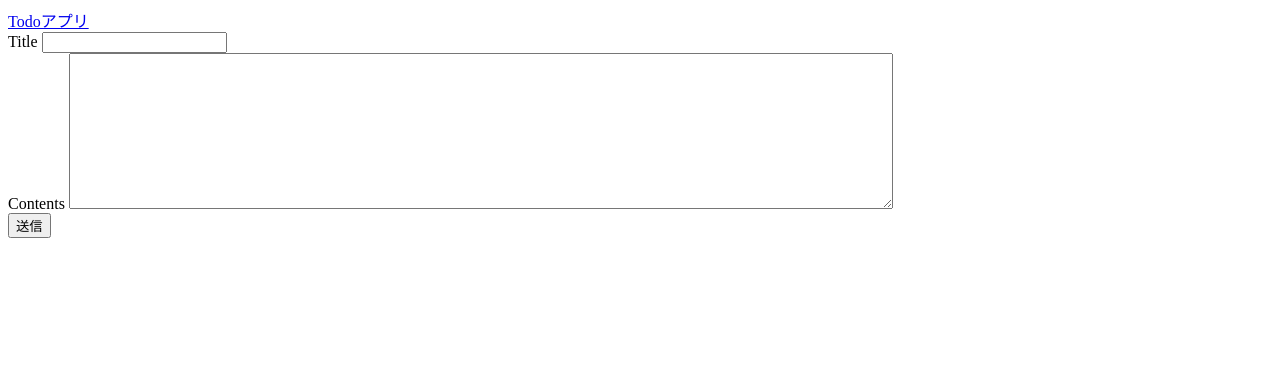
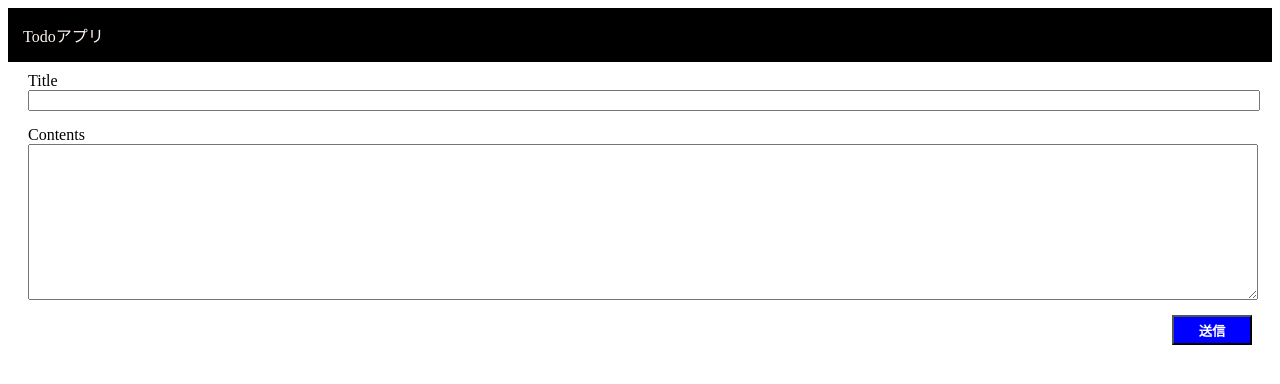
Before and after one commit to Mkk818/todo_team_practice_copy, a PHP site: page /create.php in a window 1280 px wide. Shown: the top 384 px of the page. Run offline with PHP 8.4, Linux system fonts and the light colour scheme.

Commit message:
Create機能のCSS 追加

```diff
--- a/style.css
+++ b/style.css
@@ -1,4 +1,56 @@
 /* create & edit ページ */
+
+.headerbar{
+    background-color: black;
+    padding: 15px;
+    margin-bottom: 10px;
+
+}
+
+.headerbar a{
+    text-decoration: none;
+    color: seashell;
+
+}
+
+.form{
+    margin-left: 20px;
+    margin-right: 20px;
+}
+
+input{
+    display: block;
+    width: 100%;
+    margin-bottom: 15px;
+
+
+}
+
+textarea{
+    display: block;
+    width: 100%;
+    margin-bottom: 15px;
+
+}
+
+#contents{
+    display: block;
+    width: 100%;
+    margin-bottom: 15px;
+}
+
+button{
+
+    height: 30px;
+    width: 80px;
+    text-align: center;
+    font-weight: bold;
+    background-color:blue;
+    color:white;
+    float: right;
+
+}
+
 
 
 
```
